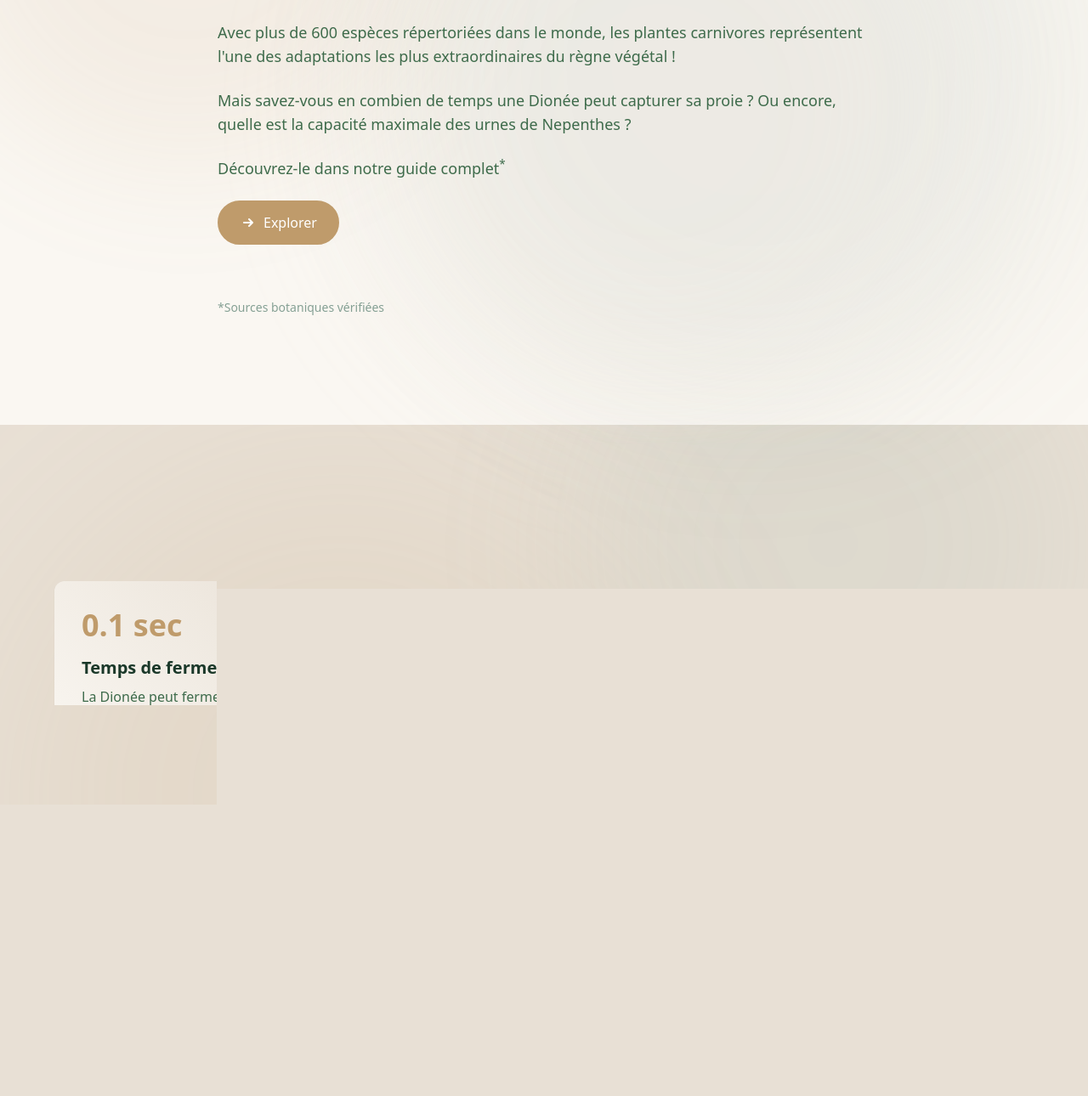
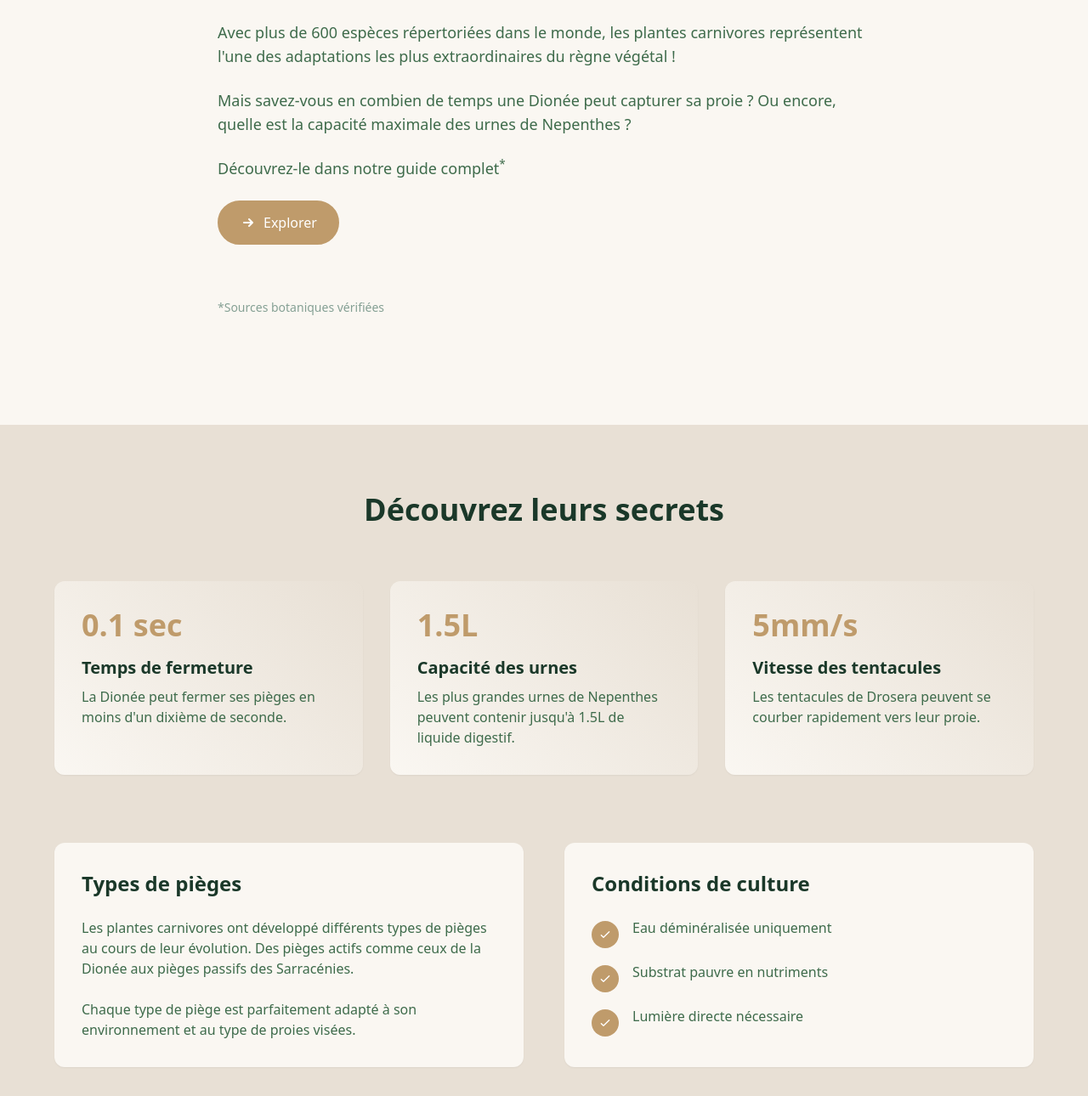
Before and after one commit to wldlsmttn/carnivores, a plain HTML site: page exemple.html in a window 1280 px wide. Shown: the part 324-1614 px from the top of the page at 85% size. Drawn offline with Linux system fonts and the light colour scheme.

Commit message:
Add page exemple

```diff
--- a/exemple.html
+++ b/exemple.html
@@ -6,7 +6,7 @@
     <title>Plante Carnivore - Guide et Classification</title>
     <meta name="description" content="Découvrez les plantes carnivores avec leurs caractéristiques, types de pièges, conditions de culture et rareté.">
     <<link href="dist/output.css" rel="stylesheet">
-        <style>
+    <style>
         .bg-gradient-dots {
             background-image: radial-gradient(#3E6B4B 0.5px, transparent 0.5px), radial-gradient(#3E6B4B 0.5px, transparent 0.5px);
             background-size: 20px 20px;
@@ -17,8 +17,6 @@
         .stat-card {
             background: linear-gradient(45deg, #FAF7F2 0%, #E8E0D5 100%);
             transition: all 0.3s ease;
-            position: relative;
-            z-index: 2;
         }
 
         .stat-card:hover {
@@ -38,12 +36,15 @@
             100% { background-position: 0% 50%; }
         }
 
+        .accent-border {
+            border: 2px solid #BF9B6B;
+        }
+
         .button-explore {
             position: relative;
             overflow: hidden;
             transition: all 0.3s ease;
             border: 2px solid #BF9B6B;
-            z-index: 10;
         }
 
         .button-explore::before {
@@ -64,7 +65,7 @@
 
         .button-explore:hover {
             transform: translateY(-3px);
-            background-color: #1A3829 !important;
+            background-color: #1A3829;
             box-shadow: 0 5px 15px rgba(191, 155, 107, 0.3);
         }
 
@@ -83,36 +84,23 @@
         .button-explore:hover .icon {
             transform: translateX(5px);
         }
-
-        .decorative-circle {
-            position: fixed;
-            border-radius: 50%;
-            pointer-events: none;
-            z-index: 1;
-        }
-
-        .content-wrapper {
-            position: relative;
-            z-index: 2;
-        }
     </style>
 </head>
 <body style="background-color: #FAF7F2">
     <!-- Première partie -->
     <div class="relative min-h-screen overflow-hidden">
-        <!-- Cercles décoratifs fixes -->
-        <div class="decorative-circle top-0 right-0 w-[800px] h-[800px]"
-             style="background-color: #85A094; filter: blur(100px); opacity: 0.1;"></div>
-        <div class="decorative-circle -top-20 -left-20 w-[600px] h-[600px]"
-             style="background-color: #BF9B6B; filter: blur(80px); opacity: 0.1;"></div>
-        <div class="decorative-circle bottom-0 left-1/3 w-[700px] h-[700px]"
-             style="background-color: #E8E0D5; filter: blur(90px); opacity: 0.2;"></div>
-
         <!-- Fond décoratif avec motifs -->
         <div class="absolute top-0 left-0 w-full h-full bg-gradient-dots"></div>
+        <div class="absolute top-0 left-0 w-full h-full">
+            <div class="absolute top-0 left-0 w-2/3 h-full bg-pattern transform -rotate-12 origin-top-left"></div>
+        </div>
+
+        <!-- Points décoratifs -->
+        <div class="absolute top-20 right-20 w-32 h-32 rounded-full blur-3xl opacity-30" style="background-color: #85A094"></div>
+        <div class="absolute bottom-20 left-20 w-40 h-40 rounded-full blur-3xl opacity-20" style="background-color: #E8E0D5"></div>
 
         <!-- Contenu principal -->
-        <div class="relative container mx-auto px-4 py-8 content-wrapper">
+        <div class="relative container mx-auto px-4 py-8">
             <!-- Logo -->
             <div class="absolute top-4 right-4">
                 <img src="/api/placeholder/150/50" alt="Logo Botanica" class="h-12">
@@ -165,13 +153,11 @@
 
     <!-- Deuxième partie -->
     <div id="details" class="py-20 relative overflow-hidden" style="background-color: #E8E0D5">
-        <!-- Cercles décoratifs section 2 -->
-        <div class="absolute -top-40 right-0 w-[600px] h-[600px] rounded-full"
-             style="background-color: #85A094; filter: blur(100px); opacity: 0.1;"></div>
-        <div class="absolute bottom-0 left-0 w-[800px] h-[800px] rounded-full"
-             style="background-color: #BF9B6B; filter: blur(120px); opacity: 0.1;"></div>
+        <!-- Points décoratifs -->
+        <div class="absolute top-40 right-10 w-72 h-72 rounded-full blur-3xl opacity-30" style="background-color: #85A094"></div>
+        <div class="absolute bottom-20 left-20 w-96 h-96 rounded-full blur-3xl opacity-20" style="background-color: #FAF7F2"></div>
 
-        <div class="container mx-auto px-4 relative content-wrapper">
+        <div class="container mx-auto px-4 relative">
             <div class="max-w-6xl mx-auto">
                 <!-- En-tête section -->
                 <h2 class="text-3xl md:text-4xl font-bold text-center mb-16" style="color: #1A3829">
```
